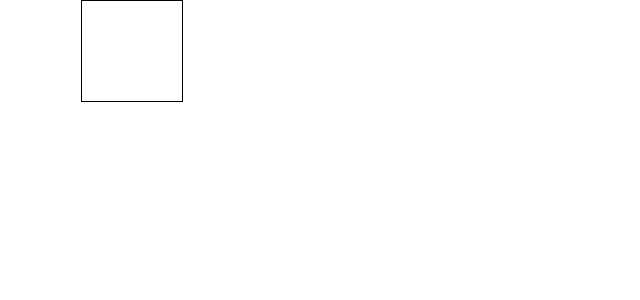
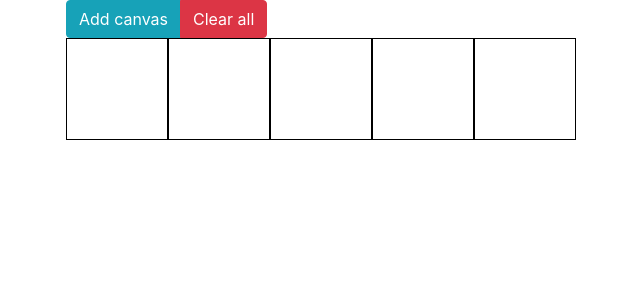
Before and after one commit to hqwisen/cyrion, a Vue app in the folder cyrion-app/: page /#/ in a window 1280 px wide. Shown: the top 300 px of the page, without its empty margins (19-659 px from the left). Built offline with nearby package versions, Linux system fonts and the light colour scheme.

Commit message:
BasicRec: canvas list and clearing canvas function

```diff
--- a/cyrion-app/src/components/BasicRecognition.vue
+++ b/cyrion-app/src/components/BasicRecognition.vue
@@ -1,20 +1,43 @@
 <template>
   <div class="container">
-    <div class="col-12">
-      <drawing-canvas></drawing-canvas>
+    <div class="row">
+      <div class="col">
+        <div class="btn-group">
+          <button @click="addCanvas" class="btn btn-info">Add canvas</button>
+          <button @click="clearAllCanvas" class="btn btn-danger">Clear all</button>
+        </div>
+      </div>
+    </div>
+    <div class="row">
+
+      <div class="col-12">
+        <drawing-canvas v-for="i in numberOfCanvas" :key="i"
+                        ref="canvasComponents"></drawing-canvas>
+      </div>
     </div>
   </div>
 </template>
 
 <script>
-import DrawingCanvas from "./Canvas";
+import DrawingCanvas from "./DrawingCanvas";
 
 export default {
   name: "BasicRecognition",
   components: {DrawingCanvas},
   data() {
     return {
-      numberOfCanvas: 1
+      numberOfCanvas: 5
+    }
+  },
+  methods: {
+    addCanvas: function () {
+      this.numberOfCanvas++
+    },
+    clearAllCanvas: function () {
+
+      this.$refs.canvasComponents.forEach(function (canvas) {
+        canvas.clear()
+      })
     }
   }
 }
--- a/cyrion-app/src/components/Canvas.vue
+++ b/cyrion-app/src/components/DrawingCanvas.vue
@@ -1,6 +1,6 @@
 <template>
   <canvas @mousedown="mouseDown" @mouseup="mouseUp" @mouseout="mouseOut" @mousemove="mouseMove"
-          ref="canvas" width="100" height="100"></canvas>
+          ref="canvas" :width="width" :height="height"></canvas>
 </template>
 
 <script>
@@ -16,7 +16,9 @@ export default {
       canvas: null,
       drawing: false,
       startDrawing: false,
-      lineWidth: 3
+      lineWidth: 3,
+      width: 100,
+      height: 100
     }
   },
   mounted: function () {
@@ -48,7 +50,6 @@ export default {
     mouseMove: function (e) {
       if (this.drawing) {
         this.setCurrentCoord(e)
-        console.log(this.currX, this.currY)
         this.draw()
       }
     },
@@ -70,8 +71,10 @@ export default {
       var rect = this.canvas.getBoundingClientRect();
       this.currX = e.clientX - rect.left;
       this.currY = e.clientY - rect.top;
+    },
+    clear: function () {
+      this.ctx.clearRect(0, 0, this.width, this.height);
     }
-
   }
 }
 /*
```
